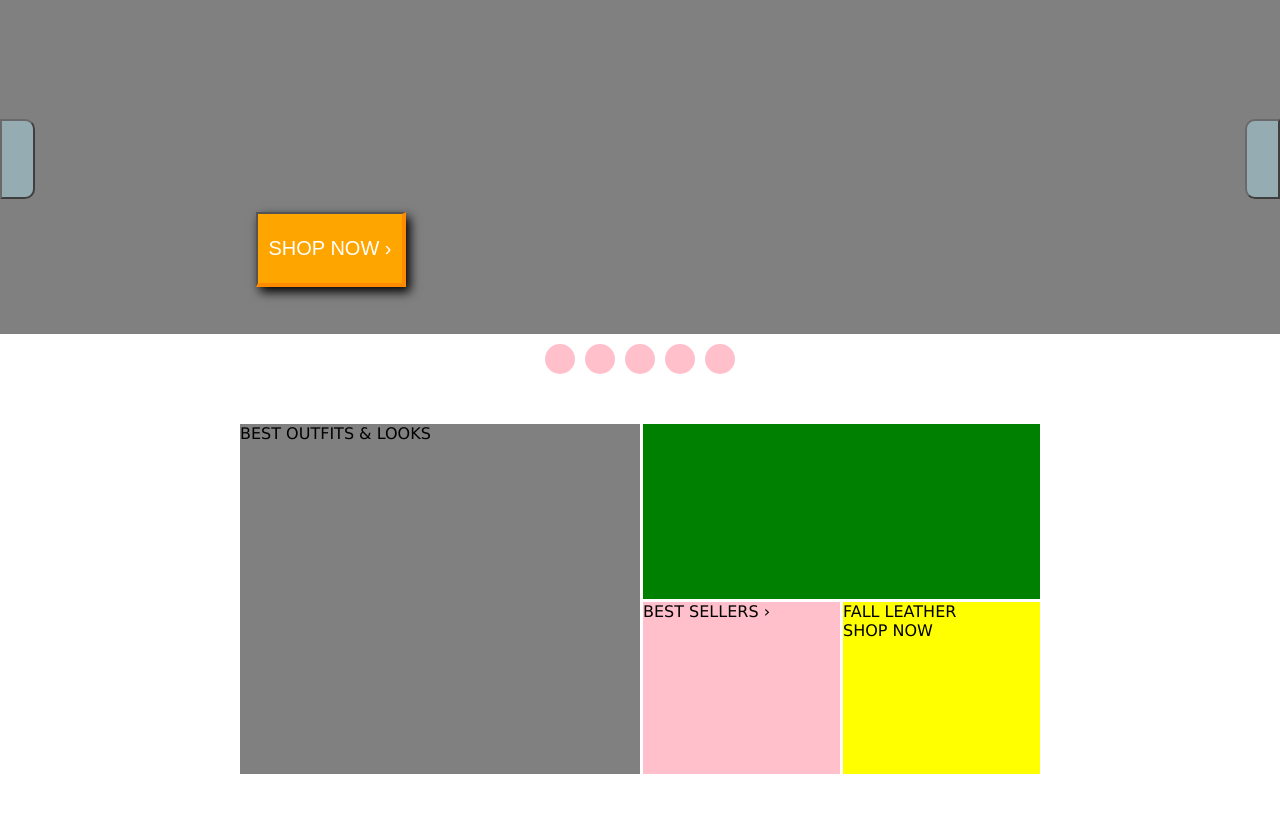
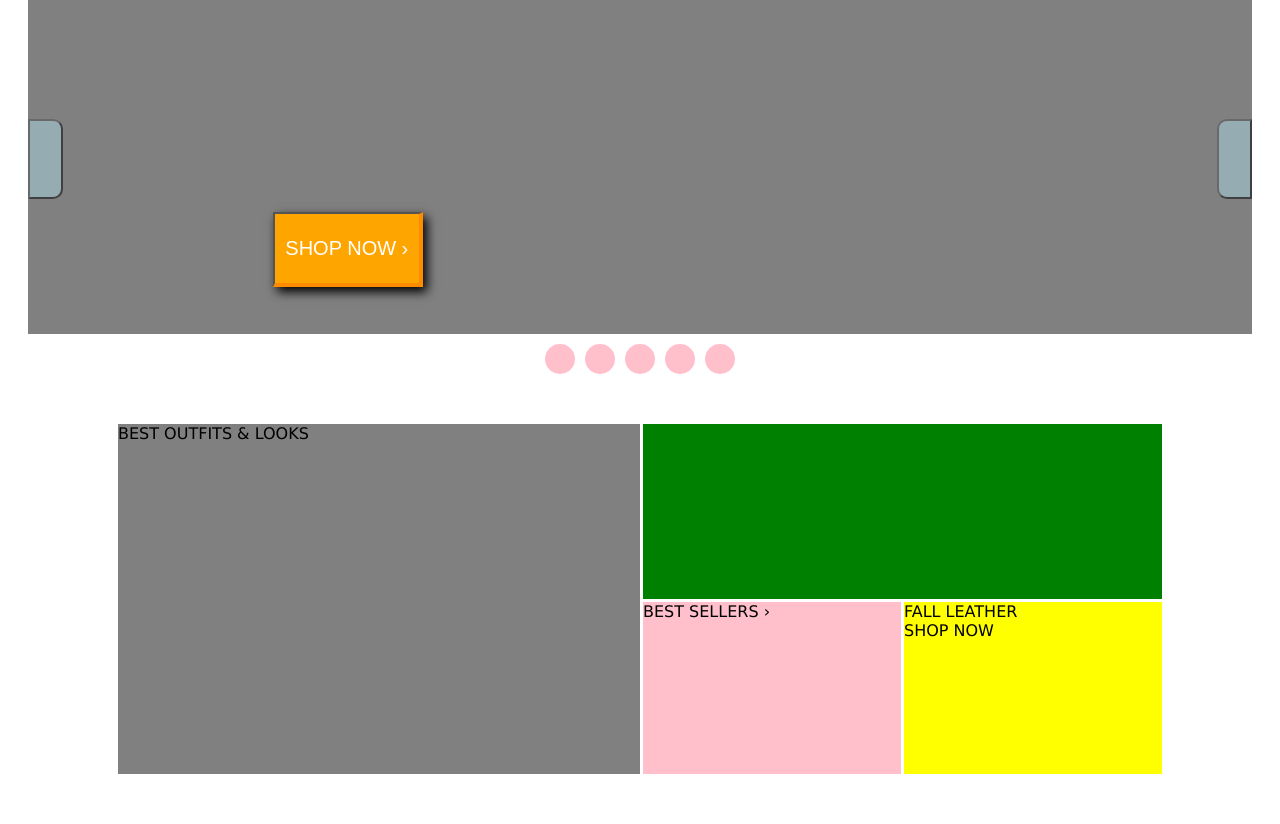
Before and after one commit to strupello/OnePage2, a website built with webpack: page index.html in a window 1280 px wide. Shown: the part 51-875 px from the top of the page. Built offline with nearby package versions, Linux system fonts and the light colour scheme.

Commit message:
add global padding - wrapper class

```diff
--- a/css/style.css
+++ b/css/style.css
@@ -45,7 +45,7 @@
 }
 
 body {
-  margin: 0 auto;
+  margin: 0;
   background-color: var(--color-primary);
   font-family:
     "Lucida Sans", "Lucida Sans Regular", "Lucida Grande",
@@ -55,6 +55,7 @@ body {
 .wrapper {
   max-width: 1280px;
   margin: 0 auto;
+  padding: 0 1.75rem;
 }
 
 .header {
@@ -202,6 +203,9 @@ p {
 .banner {
   display: none;
 }
+.short-menu-div {
+  display: none;
+}
 
 @media (min-width: 640px) {
   .banner {
@@ -262,6 +266,7 @@ p {
     border-top-right-radius: 10px;
     border-bottom-right-radius: 10px;
     transform: translateY(-50%);
+    left: 0;
   }
 
   .button-right {
@@ -341,19 +346,18 @@ p {
   }
 
   .short-menu-div {
+    display: block;
     margin-top: 50px;
     margin-bottom: 50px;
     width: 100%;
-    max-width: 800px;
+    max-width: 1100px;
     height: 350px;
 
   }
 
   .short-menu {
-
     display: flex;
     height: 100%;
-    padding: 0;
 
   }
 
```
